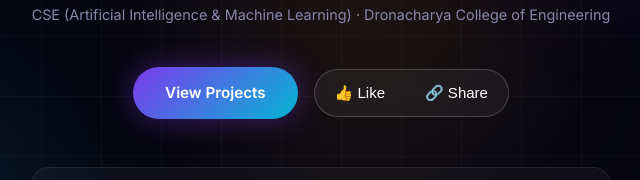
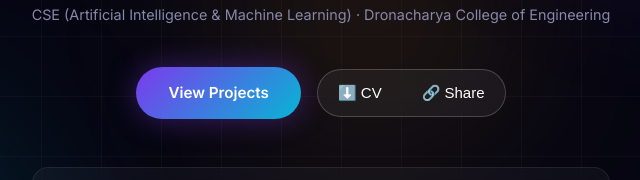
Before and after one commit to Aman-Kashyap-310304/Aman_Kashyap_Portfolio, a plain HTML site: page index.htm in a window 1280 px wide. Shown: the part 444-624 px from the top of the page, 319-959 px from the left. Drawn offline with Linux system fonts and the light colour scheme.

Commit message:
Replace 'Like' button with 'CV' button

```diff
--- a/index.htm
+++ b/index.htm
@@ -71,7 +71,7 @@
       <div class="hero-cta">
         <a href="#projects" class="btn btn-primary">View Projects</a>
         <div class="split-btn">
-          <button class="like-btn">👍 Like</button>
+          <button class="down-btn">⬇️ CV</button>
           <button class="share-btn">🔗 Share</button>
         </div>
       </div>
```
